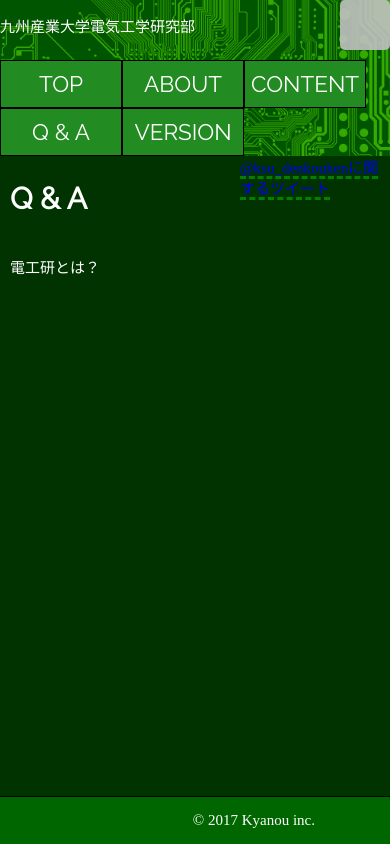
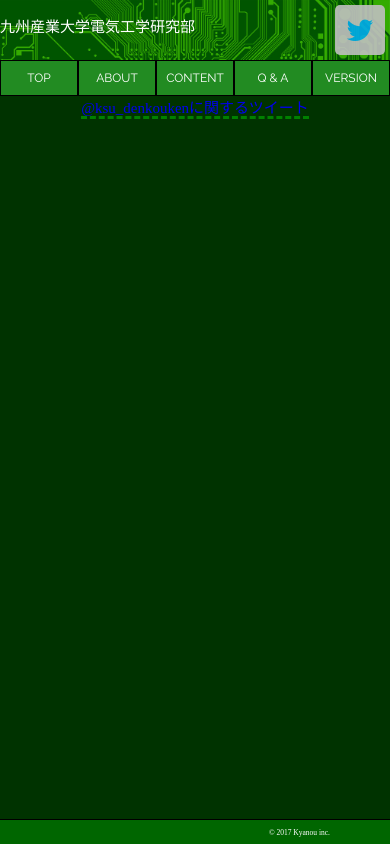
Before and after one commit to ksu-denkoken/ksu-denkoken, a plain HTML site: page qanda.html in a window 390 px wide. Both pictures are taken after a click on the element 365 px from the left and 26 px from the top of the page. Drawn offline with nearby package versions, Linux system fonts and the light colour scheme.

Commit message:
fix design 01 (twitter menu-bar )

```diff
--- a/css/styles.css
+++ b/css/styles.css
@@ -79,6 +79,7 @@ header {
 .menu-button {
     margin-top: auto;
     margin-left: auto;
+    margin-right: 10px;
     margin-bottom: 10px;
     background-color: #FFFFFF;
     height: 50px;
@@ -102,8 +103,9 @@ header {
   flex-direction: row;
 }
 .top,.about,.content,.qanda,.version{
-  width: 180px;
+  width: 20%;
   padding: 10px 0;
+  box-sizing:border-box;
   border: 1px solid #000000;
   background-color: #228B22;
   text-align: center;
@@ -139,7 +141,7 @@ header {
 footer {
   border-top: 1px groove #000000;
   text-align: right;
-  text-size: 0.5rem;
+  font-size: 1rem;
   padding-right: 5rem;
   background-color: #006600;
 }
@@ -164,6 +166,12 @@ footer {
   background-color: #C0C0C0;
 }
 
+@media (min-width: 750px) {
+  .menu-button {
+    display: none;
+  }
+}
+
 @media (max-width: 900px) {
   .menu-bar {
     font-size:0;
@@ -172,8 +180,7 @@ footer {
     display: block;
   }
   .top,.about,.content,.qanda,.version{
-    //margin: 0;
-    width: 120px;
+    margin: 0;
     font-size: 1.5rem;
     display: inline-block;
   }
@@ -182,9 +189,15 @@ footer {
     height: auto;
   }
 }
+
   @media (max-width: 750px) {
     .HolyGrail-ads,h1 {
       display: none;
+      margin-left: inherit;
+      min-width: 150px;
+      max-width: inherit;
+      height: 100%;
+      margin: 0 auto;
     }
     h2 {
       font-size: 2rem;
@@ -192,12 +205,25 @@ footer {
     .HolyGrail,.HolyGrail-body,.HolyGrail-main,.Holygrail-content{
       width: 100%;
     }
+    .top,.about,.content,.qanda,.version {
+      width: 20%;
+      font-size: 0.8rem;
+    }
     img {
       width: 250px;
       height: auto;
+    }
+    .menu-button {
+      margin-top: 5px;
+      margin-right: 5px;
+      margin-bottom: 5px;
     }
     .page-top-button {
       width: 30px;
       height: 30px;
     }
+    footer {
+      font-size: 0.5rem;
+      padding-right: 4rem;
+    }
   }
--- a/js/script.js
+++ b/js/script.js
@@ -21,6 +21,7 @@ $(() =>{
 $(() => {
   const $mbutton = $('.menu-button');
   const $ads    = $('.HolyGrail-ads');
+  const $main =$('.HolyGrail-main');
   var windowWidth =$(window).width();
   var state = 0;
 
@@ -28,10 +29,12 @@ $(() => {
     state = 1 - state;
     if(state == 1){
       $mbutton.css({'background-color':'#C0C0C0','border':'none'});
-        $ads.fadeIn();
+      $main.fadeOut(500);
+      $ads.delay(500).fadeIn();
     }else{
       $mbutton.css({'background-color':'','border':''});
-      $ads.fadeOut();
+      $ads.fadeOut(500);
+      $main.delay(500).fadeIn();
     }
   });
 });
--- a/qanda.html
+++ b/qanda.html
@@ -24,6 +24,7 @@
             <p>九州産業大学電気工学研究部</p>
           </div>
           <div class="menu-button">
+            <i class="fa fa-twitter fa-2x fa-fw twcolor" aria-hidden="true"></i>
           </div>
         </div>
         <div class="menu-bar">
```
Also changed, not shown: content.html (+1 -0 lines), version.html (+1 -0 lines).
